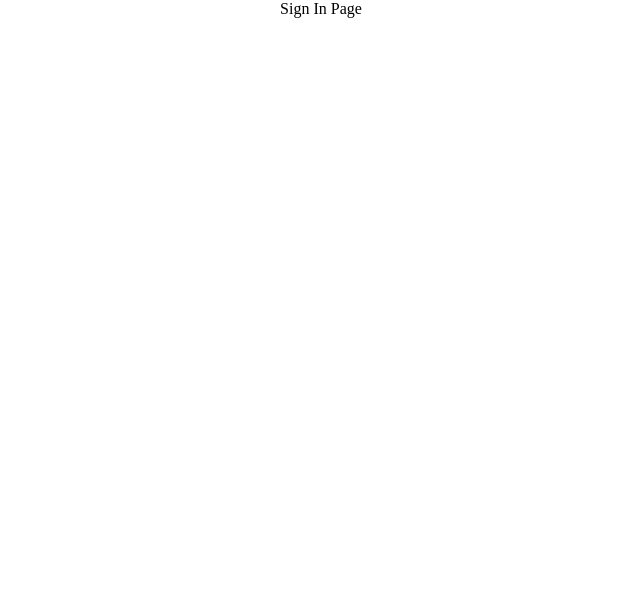
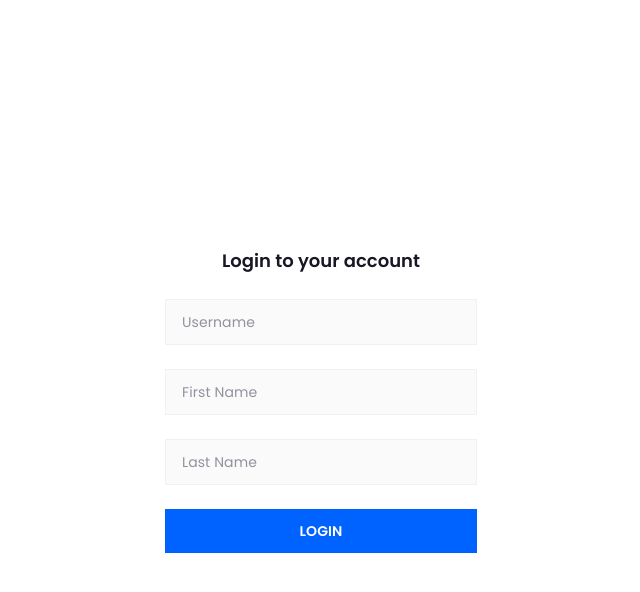
Before and after one commit to tigerabrodi/qooper-react-exercise, a React (Vite) app: page /signin in a window 1280 px wide. Shown: the top 592 px of the page, without its empty margins (319-959 px from the left). Built offline with nearby package versions, Linux system fonts and the light colour scheme.

Commit message:
feat(signin): implement form and validation

```diff
--- a/src/pages/SignIn.tsx
+++ b/src/pages/SignIn.tsx
@@ -1,3 +1,106 @@
+import { ChangeEvent, FormEvent, useState } from "react";
+import { Typography, Input, Button } from "../components";
+import styled from "styled-components";
+
+const Main = styled.main`
+  display: flex;
+  flex-direction: column;
+  align-items: center;
+  row-gap: 24px;
+  margin: auto 0;
+  width: 312px;
+`;
+
+const Form = styled.form`
+  display: flex;
+  flex-direction: column;
+  align-items: center;
+  width: 100%;
+  row-gap: 12px;
+`;
+
+const StyledButton = styled(Button)`
+  margin-top: 8px;
+`;
+
 export function SignIn() {
-  return <div>Sign In Page</div>;
+  const [formData, setFormData] = useState({
+    username: "",
+    firstName: "",
+    lastName: "",
+  });
+
+  const [formErrors, setFormErrors] = useState({
+    username: false,
+    firstName: false,
+  });
+
+  const handleChange = (event: ChangeEvent<HTMLInputElement>) => {
+    const { name, value } = event.target;
+    setFormData((prev) => ({ ...prev, [name]: value }));
+
+    if (["username", "firstName"].includes(name)) {
+      setFormErrors((prev) => ({ ...prev, [name]: value.trim() === "" }));
+    }
+  };
+
+  const handleSubmit = (event: FormEvent<HTMLFormElement>) => {
+    event.preventDefault();
+
+    const newErrors = {
+      username: formData.username.trim() === "",
+      firstName: formData.firstName.trim() === "",
+    };
+    setFormErrors(newErrors);
+
+    const hasErrors = Object.values(newErrors).some((isError) => isError);
+    if (!hasErrors) {
+      console.log("Submit form");
+    }
+  };
+
+  return (
+    <Main>
+      <Typography variant="Heading" as="h1">
+        Login to your account
+      </Typography>
+
+      <Form onSubmit={handleSubmit}>
+        <Input
+          name="username"
+          type="text"
+          placeholder="Username"
+          ariaLabel="username"
+          fullWidth
+          value={formData.username}
+          onChange={handleChange}
+          hasError={formErrors.username}
+          errorMessage={formErrors.username ? "Username is required" : ""}
+        />
+        <Input
+          name="firstName"
+          type="text"
+          placeholder="First Name"
+          ariaLabel="first name"
+          fullWidth
+          value={formData.firstName}
+          onChange={handleChange}
+          hasError={formErrors.firstName}
+          errorMessage={formErrors.firstName ? "First name is required" : ""}
+        />
+        <Input
+          name="lastName"
+          type="text"
+          placeholder="Last Name"
+          ariaLabel="last name"
+          fullWidth
+          value={formData.lastName}
+          onChange={handleChange}
+        />
+        <StyledButton fullWidth bgColor="blue" type="submit">
+          LOGIN
+        </StyledButton>
+      </Form>
+    </Main>
+  );
 }
```
